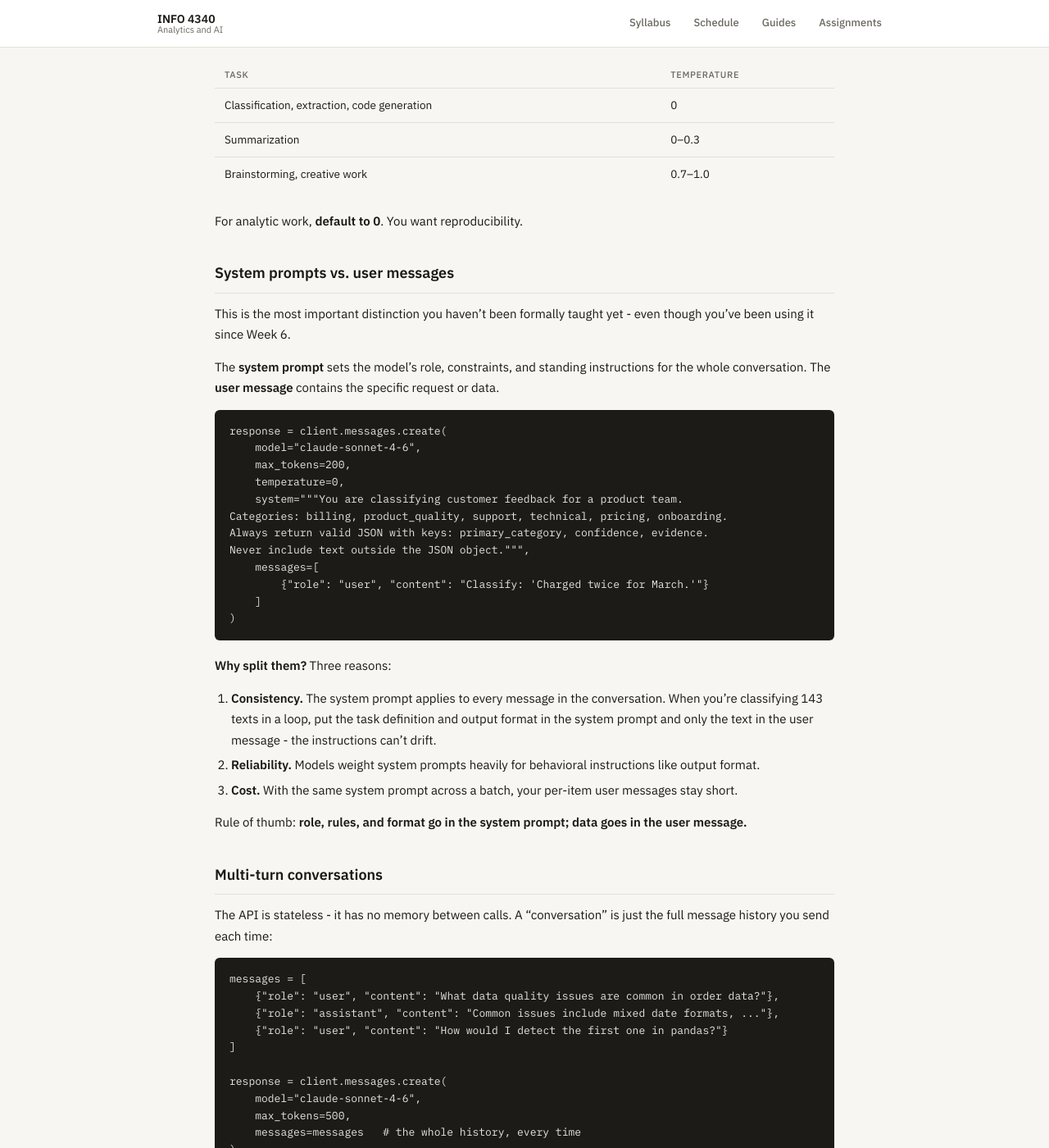
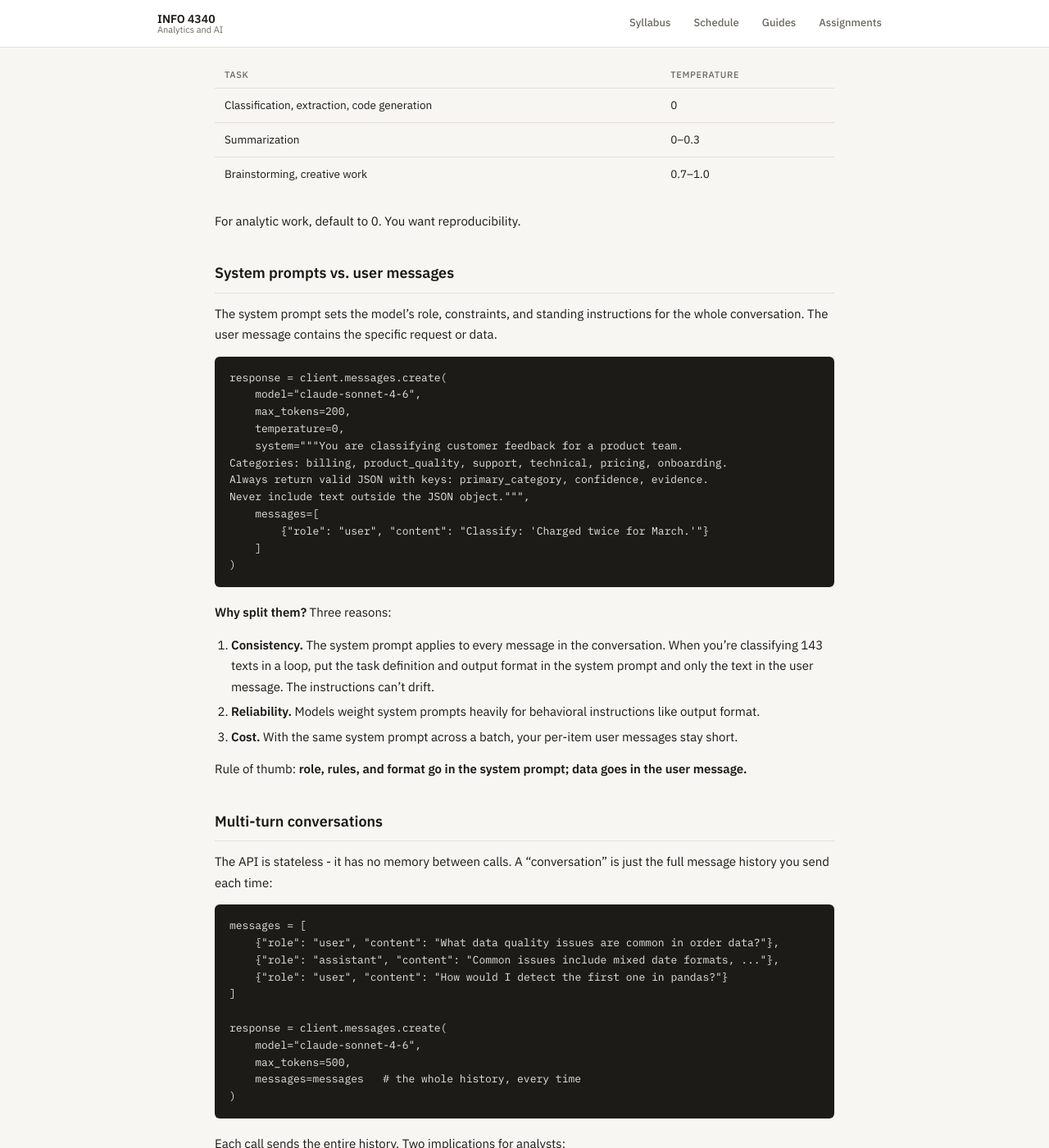
Before and after one commit to steflangehennig/info4340, a Jekyll site: the page built from guides/claude-api.md, in a window 1280 px wide and 1400 px high, scrolled down 1170 px. Shown: the whole window at 82% size. Built offline with Jekyll 4.4.1, drawn with Linux system fonts in a browser that asks for light colours.

Commit message:
update api guide info

````diff
--- a/guides/claude-api.md
+++ b/guides/claude-api.md
@@ -50,13 +50,11 @@ Controls randomness in the response. At `temperature=0`, the model picks the mos
 | Summarization | 0–0.3 |
 | Brainstorming, creative work | 0.7–1.0 |
 
-For analytic work, **default to 0**. You want reproducibility.
+For analytic work, default to 0. You want reproducibility.
 
 ## System prompts vs. user messages
 
-This is the most important distinction you haven't been formally taught yet - even though you've been using it since Week 6.
-
-The **system prompt** sets the model's role, constraints, and standing instructions for the whole conversation. The **user message** contains the specific request or data.
+The system prompt sets the model's role, constraints, and standing instructions for the whole conversation. The user message contains the specific request or data.
 
 ```python
 response = client.messages.create(
@@ -75,7 +73,7 @@ Never include text outside the JSON object.""",
 
 **Why split them?** Three reasons:
 
-1. **Consistency.** The system prompt applies to every message in the conversation. When you're classifying 143 texts in a loop, put the task definition and output format in the system prompt and only the text in the user message - the instructions can't drift.
+1. **Consistency.** The system prompt applies to every message in the conversation. When you're classifying 143 texts in a loop, put the task definition and output format in the system prompt and only the text in the user message. The instructions can't drift.
 2. **Reliability.** Models weight system prompts heavily for behavioral instructions like output format.
 3. **Cost.** With the same system prompt across a batch, your per-item user messages stay short.
 
````
